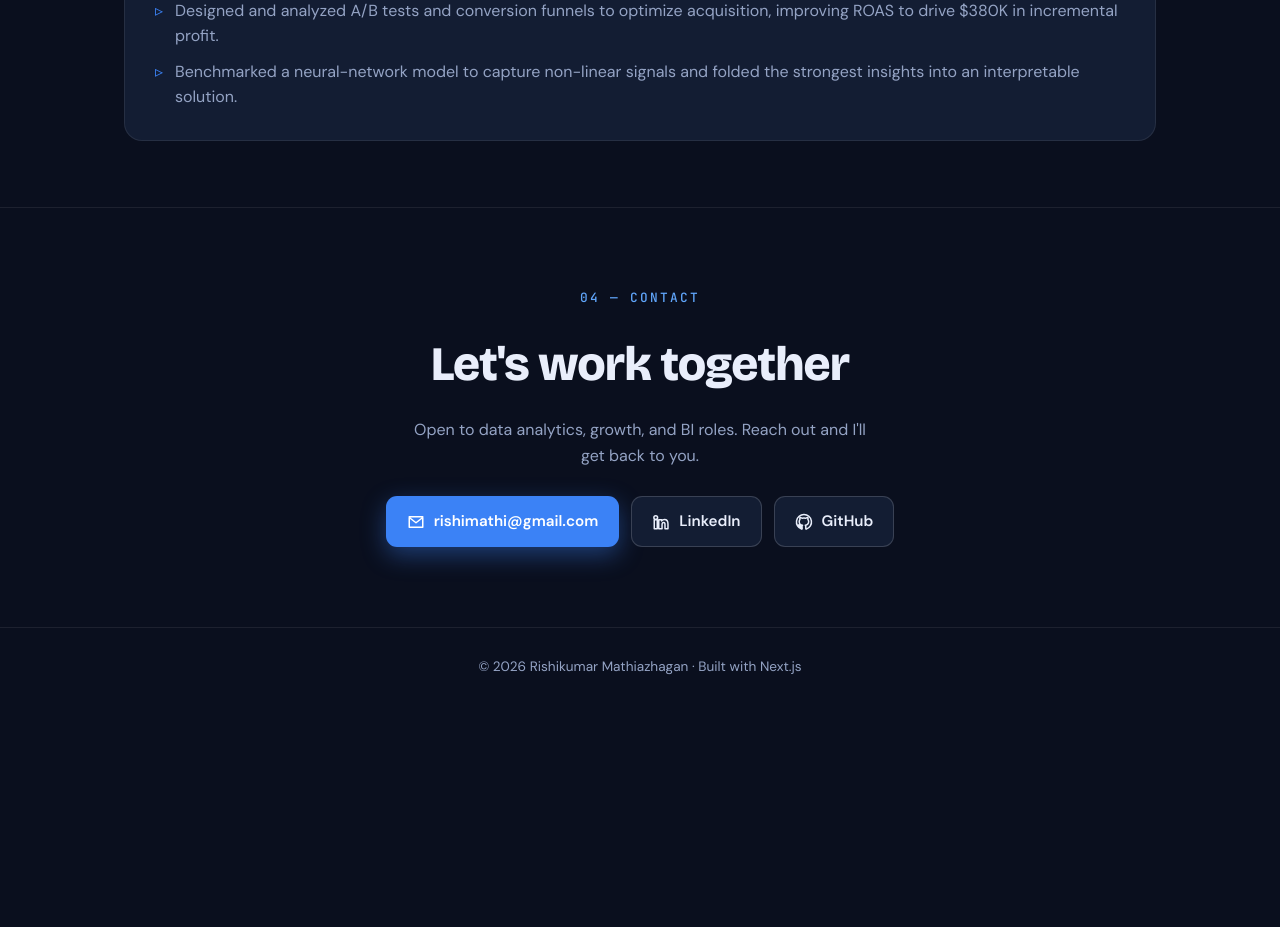
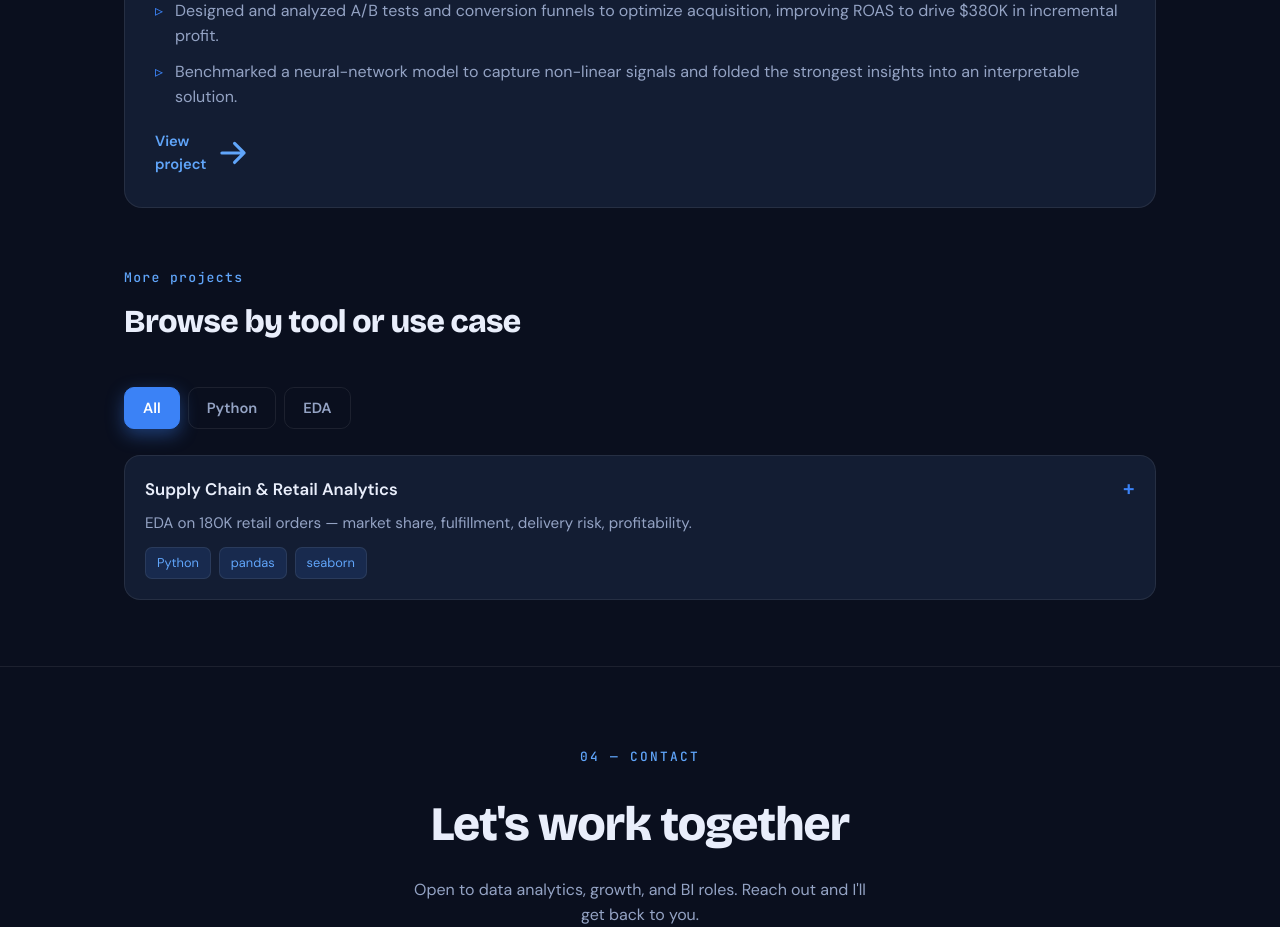
Before and after one commit to rishimathi2824/Portfolio, a Next.js app: page / in a window 1280 px wide. Shown: the part 2840-3767 px from the top of the page. Before the commit the page ends 3545 px from the top, so only its background shows below. Built offline with nearby package versions, Linux system fonts and the light colour scheme.

Commit message:
update intuit & large data

```diff
--- a/app/page.js
+++ b/app/page.js
@@ -113,7 +113,7 @@ const projects = [
       "Designed and analyzed A/B tests and conversion funnels to optimize acquisition, improving ROAS to drive $380K in incremental profit.",
       "Benchmarked a neural-network model to capture non-linear signals and folded the strongest insights into an interpretable solution.",
     ],
-    link: "",
+    link: "https://github.com/rishimathi2824/Intuit-Project",
   },
   {
     name: "Credit Card Financial Dashboard",
@@ -143,16 +143,19 @@ const projects = [
   },
 
   // ── More projects (not featured). Add as many as you like below. ──
-  // Example template — copy this block, set featured:false, fill it in:
-  // {
-  //   name: "Project Name",
-  //   featured: false,
-  //   blurb: "One-line summary shown on the card.",
-  //   stack: ["Tool A", "Tool B"],
-  //   tags: ["Python", "SQL"],            // these power the filter buttons
-  //   points: ["Bullet one.", "Bullet two."],
-  //   link: "https://github.com/you/repo", // optional; leave "" to hide
-  // },
+  {
+    name: "Supply Chain & Retail Analytics",
+    featured: false,
+    blurb: "EDA on 180K retail orders — market share, fulfillment, delivery risk, profitability.",
+    stack: ["Python", "pandas", "seaborn"],
+    tags: ["Python", "EDA"],
+    points: [
+      "Analyzed market share, category contribution, inventory health, and order fulfillment across a global retail supply chain.",
+      "Quantified late-delivery risk, on-time rates, processing accuracy, and profit margin per order.",
+      "Built treemaps and statistical visuals to surface where the business wins and leaks.",
+    ],
+    link: "https://github.com/rishimathi2824/Supply-Chain-Analytics",
+  },
 ];
 
 /* ════════════════════════════════════════════════════════════
```
